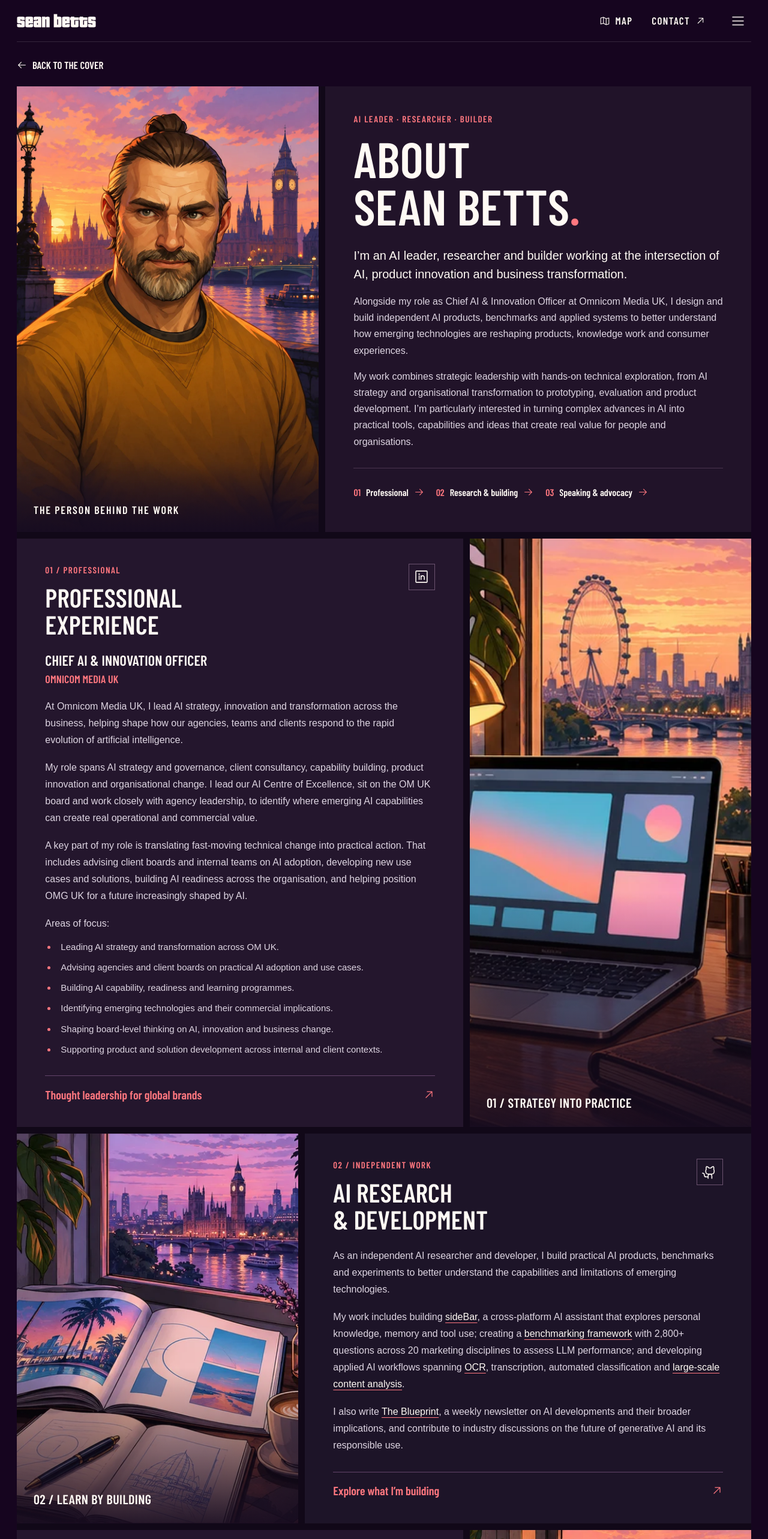
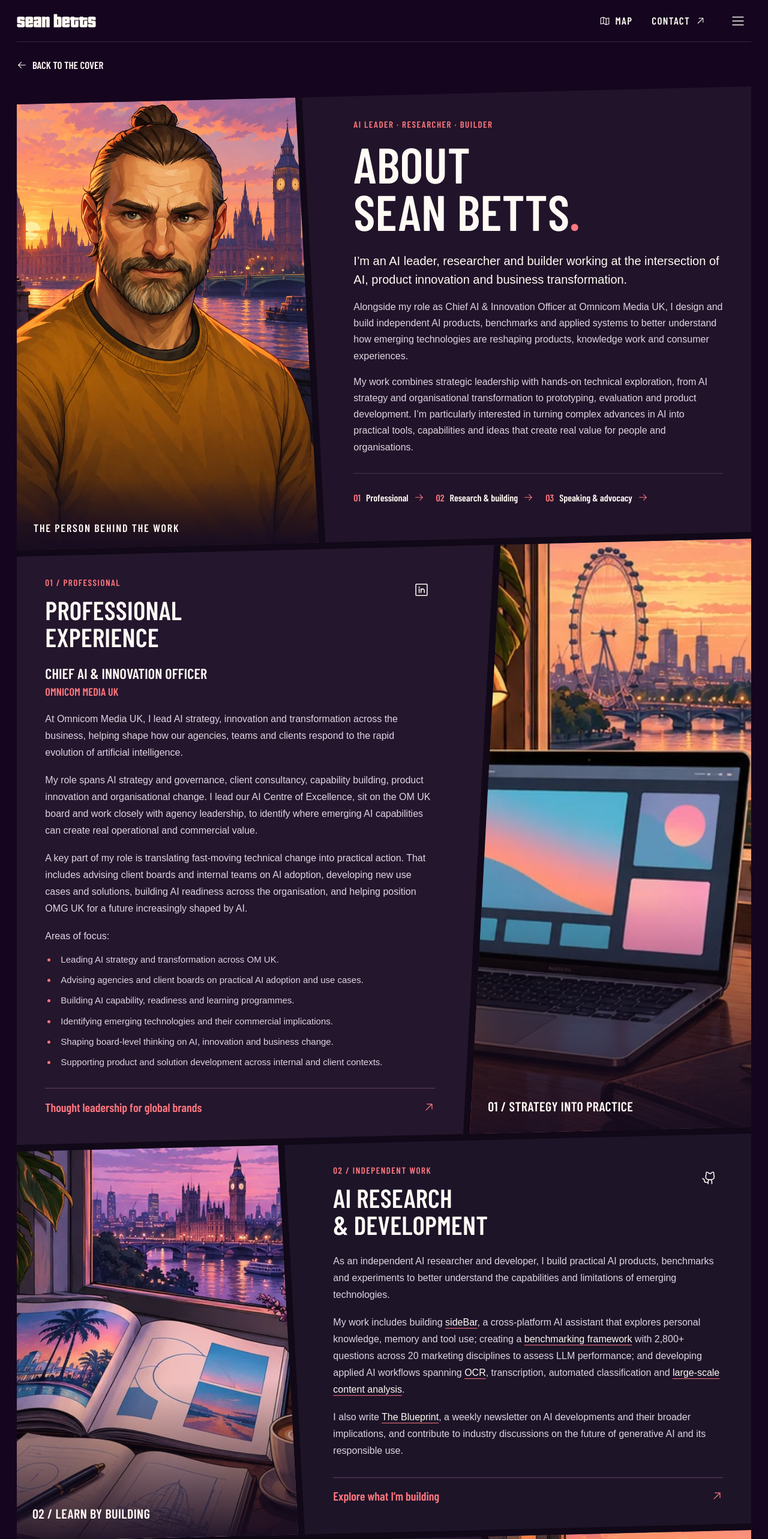
Before and after one commit to seanbetts/seanbetts, a React (Create React App) app: page /about in a window 1280 px wide. Shown: the top 2566 px of the page at 60% size. Built offline with nearby package versions, Linux system fonts and the light colour scheme.

Commit message:
style: angle About panels and simplify social links

```diff
--- a/src/pages/About.js
+++ b/src/pages/About.js
@@ -168,10 +168,6 @@ const About = () => {
           <InternalLink to="/speaking" className={styles.action}>Speaking &amp; conversations <ArrowUpRight size={20} aria-hidden="true" /></InternalLink>
         </div>
       </section>
-      <aside className={styles.contact} aria-label="Get in touch">
-        <div><span className={styles.eyebrow}>Continue the conversation</span><h2>Let’s talk<span>.</span></h2></div>
-        <InternalLink to="/contact">Get in touch <ArrowUpRight size={24} aria-hidden="true" /></InternalLink>
-      </aside>
     </div>
   );
 };
--- a/src/pages/About.module.css
+++ b/src/pages/About.module.css
@@ -8,7 +8,7 @@
 .heroCopy{padding:44px clamp(24px,3.7vw,56px);align-self:center}
 .eyebrow{display:block;font:600 15px/1.4 var(--game-ui);text-transform:uppercase;letter-spacing:.1em;color:var(--game-accent)}
 .about .heroCopy h1{font-size:clamp(56px,6.5vw,94px);line-height:.95;text-transform:uppercase;margin:16px 0 28px}
-.about .heroCopy h1 span,.about .contact h2 span{color:var(--game-accent)}
+.about .heroCopy h1 span{color:var(--game-accent)}
 .about .intro p{font-size:16px;line-height:1.7;color:#ded5e2;margin-top:16px}
 .about .intro p:first-child{font-size:20px;line-height:1.55;color:var(--game-text);margin-top:0}
 .chapters{display:flex;flex-wrap:wrap;gap:8px 20px;margin-top:30px;border-top:1px solid var(--game-border);padding-top:18px}
@@ -24,8 +24,8 @@
 .chapterCopy{grid-column:1;grid-row:1;padding:42px clamp(24px,3.7vw,56px);min-width:0}
 .sectionHeader{display:flex;justify-content:space-between;align-items:flex-start;gap:18px;margin-bottom:24px}
 .about .sectionHeader h2{font-size:clamp(34px,3.4vw,49px);text-transform:uppercase;margin-top:12px}
-.socialLink{display:grid;place-items:center;min-width:44px;min-height:44px;border:1px solid #6b526f;color:var(--game-text);flex-shrink:0}
-.socialLink:hover{background:var(--game-accent);color:var(--game-bg)}
+.socialLink{display:grid;place-items:center;min-width:44px;min-height:44px;color:var(--game-text);flex-shrink:0}
+.socialLink:hover{color:var(--game-accent)}
 .about .chapterCopy h3{font-size:24px;line-height:1.2;margin-bottom:20px}
 .about .chapterCopy h3 span{display:block;font-size:18px;color:var(--game-accent);margin-top:6px}
 .chapterCopy p,.chapterCopy li{font-size:16px;line-height:1.75;color:#ded5e2}
@@ -40,10 +40,34 @@
 .reverse{grid-template-columns:minmax(0,1fr) minmax(0,1.55fr);background:#1d1428}
 .reverse .chapterArt{grid-column:1;border-left:0;border-right:11px solid #110818}
 .reverse .chapterCopy{grid-column:2}
-.contact{display:flex;justify-content:space-between;align-items:center;gap:28px;padding:40px clamp(24px,3.7vw,56px);background:#302035}
-.about .contact h2{font-size:clamp(40px,5vw,64px);text-transform:uppercase;margin-top:10px}
-.about .contact>a{display:flex;align-items:center;justify-content:space-between;gap:36px;background:var(--game-accent);color:var(--game-bg);padding:16px 24px;font:600 21px var(--game-ui)}
-.about .contact>a:hover{background:#ff9ba1}
 @media(max-width:1000px){.hero{grid-template-columns:38% 62%}.heroCopy{padding:32px 26px}.about .heroCopy h1{font-size:64px}.about .intro p{font-size:15px}.about .intro p:first-child{font-size:18px}.chapter,.reverse{grid-template-columns:minmax(0,1.6fr) minmax(0,1fr)}.reverse .chapterArt{grid-column:2;border-left:11px solid #110818;border-right:0}.reverse .chapterCopy{grid-column:1}.chapterCopy{padding:32px 26px}.chapterCopy p,.chapterCopy li{font-size:15px}.chapterArt>span{left:20px;font-size:19px}}
-@media(max-width:700px){.hero,.chapter,.reverse{display:flex;flex-direction:column}.portrait{min-height:390px;border-right:0;border-bottom:10px solid #110818}.portrait img{object-position:50% 25%}.portraitCaption{font-size:16px;padding:65px 22px 20px}.heroCopy{padding:28px 22px}.about .heroCopy h1{font-size:clamp(48px,16vw,64px);margin-bottom:24px}.about .intro p:first-child{font-size:19px}.chapters{margin-top:22px;gap:0 18px}.chapterArt,.reverse .chapterArt{min-height:230px;border:0;border-bottom:10px solid #110818}.chapterArt [data-art]{inset:-30% 0}.chapterArt>span{bottom:20px;font-size:21px}.chapterCopy{padding:28px 22px 34px}.about .sectionHeader h2{font-size:clamp(30px,9.5vw,37px)}.about .chapterCopy h3{font-size:23px}.chapterCopy p,.chapterCopy li{font-size:16px}.contact{flex-direction:column;align-items:stretch;padding:32px 22px}.about .contact>a{gap:20px}.about .contact h2{font-size:48px}}
-@media(prefers-reduced-motion:no-preference){.socialLink,.action,.about .contact>a{transition:color .2s,background .2s}}
+@media(max-width:700px){.hero,.chapter,.reverse{display:flex;flex-direction:column}.portrait{min-height:390px;border-right:0;border-bottom:10px solid #110818}.portrait img{object-position:50% 25%}.portraitCaption{font-size:16px;padding:65px 22px 20px}.heroCopy{padding:28px 22px}.about .heroCopy h1{font-size:clamp(48px,16vw,64px);margin-bottom:24px}.about .intro p:first-child{font-size:19px}.chapters{margin-top:22px;gap:0 18px}.chapterArt,.reverse .chapterArt{min-height:230px;border:0;border-bottom:10px solid #110818}.chapterArt [data-art]{inset:-30% 0}.chapterArt>span{bottom:20px;font-size:21px}.chapterCopy{padding:28px 22px 34px}.about .sectionHeader h2{font-size:clamp(30px,9.5vw,37px)}.about .chapterCopy h3{font-size:23px}.chapterCopy p,.chapterCopy li{font-size:16px}}
+@media(prefers-reduced-motion:no-preference){.socialLink,.action{transition:color .2s,background .2s}}
+
+/* Shared sloping edges keep the black gutters uniform. Counter-skew the
+   contents so illustrations and reading text remain upright. */
+.about{--panel-angle:-1.4deg;--content-angle:1.4deg}
+.hero,.chapter{transform:skewY(var(--panel-angle));transform-origin:top left;overflow:hidden}
+.hero{margin-top:30px}
+.heroCopy,.chapterCopy{transform:skewY(var(--content-angle))}
+.portrait{transform:skewX(3deg);transform-origin:bottom right}
+.portrait img{transform:skewX(-3deg) skewY(var(--content-angle)) scale(1.12)}
+.portraitCaption{transform:skewX(-3deg) skewY(var(--content-angle));transform-origin:bottom left}
+.chapterArt{transform:skewX(-3deg);transform-origin:bottom left}
+.chapterArt [data-art]{transform:skewX(3deg) skewY(var(--content-angle)) scale(1.12)}
+.chapterArt>span{transform:skewX(3deg) skewY(var(--content-angle))}
+.reverse .chapterArt{transform:skewX(3deg);transform-origin:bottom right}
+.reverse .chapterArt [data-art]{transform:skewX(-3deg) skewY(var(--content-angle)) scale(1.12)}
+.reverse .chapterArt>span{transform:skewX(-3deg) skewY(var(--content-angle))}
+@media(max-width:1000px) and (min-width:701px){
+ .reverse .chapterArt{transform:skewX(-3deg);transform-origin:bottom left}
+ .reverse .chapterArt [data-art]{transform:skewX(3deg) skewY(var(--content-angle)) scale(1.12)}
+ .reverse .chapterArt>span{transform:skewX(3deg) skewY(var(--content-angle))}
+}
+@media(max-width:700px){
+ .about{--panel-angle:-2deg;--content-angle:2deg}
+ .hero{margin-top:10px}
+ .portrait,.chapterArt,.reverse .chapterArt{transform:none}
+ .portrait img,.chapterArt [data-art],.reverse .chapterArt [data-art]{transform:skewY(var(--content-angle)) scale(1.06)}
+ .portraitCaption,.chapterArt>span,.reverse .chapterArt>span{transform:skewY(var(--content-angle))}
+}
```
Also changed, not shown: 2 other files (tests, documents, lock files or other folders).
